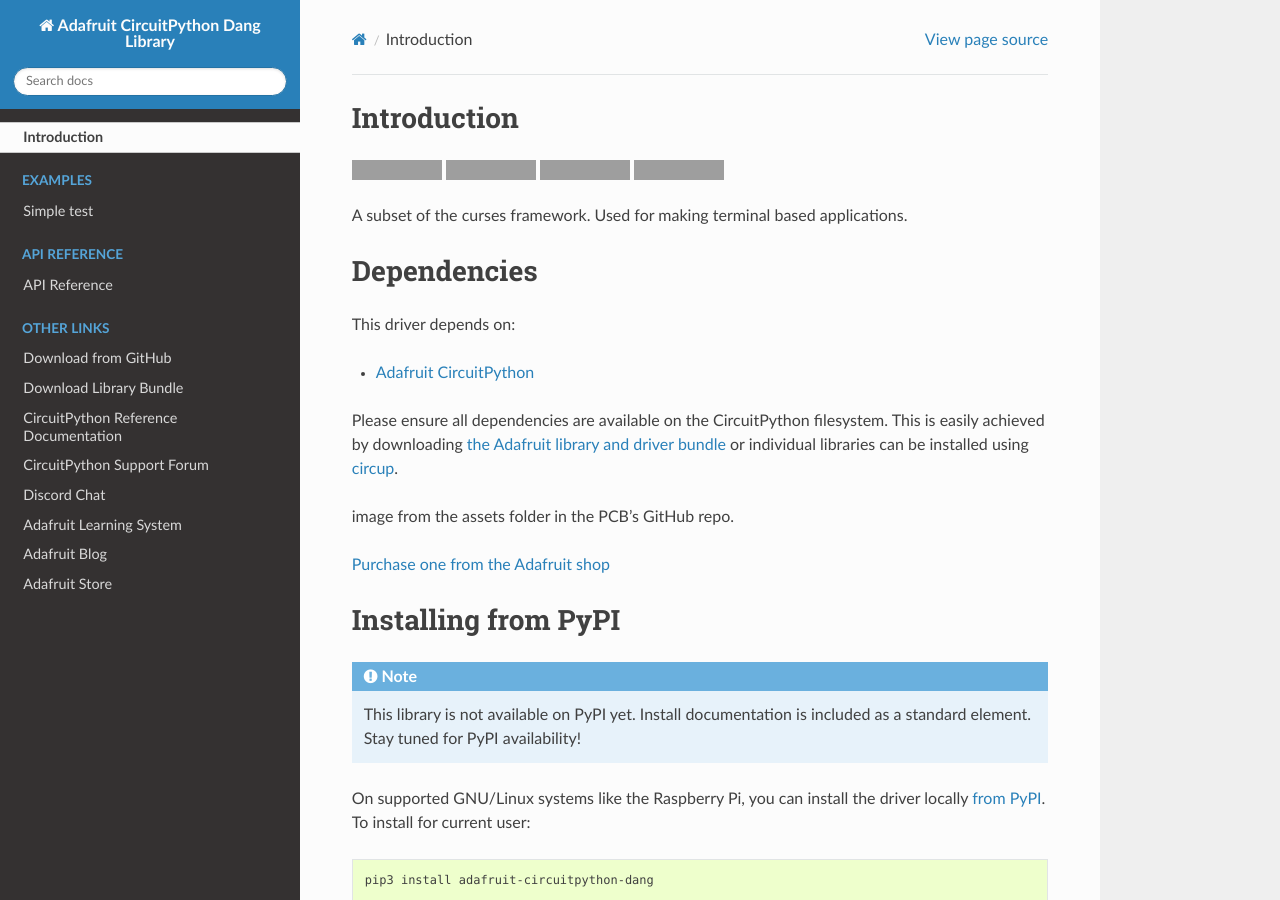
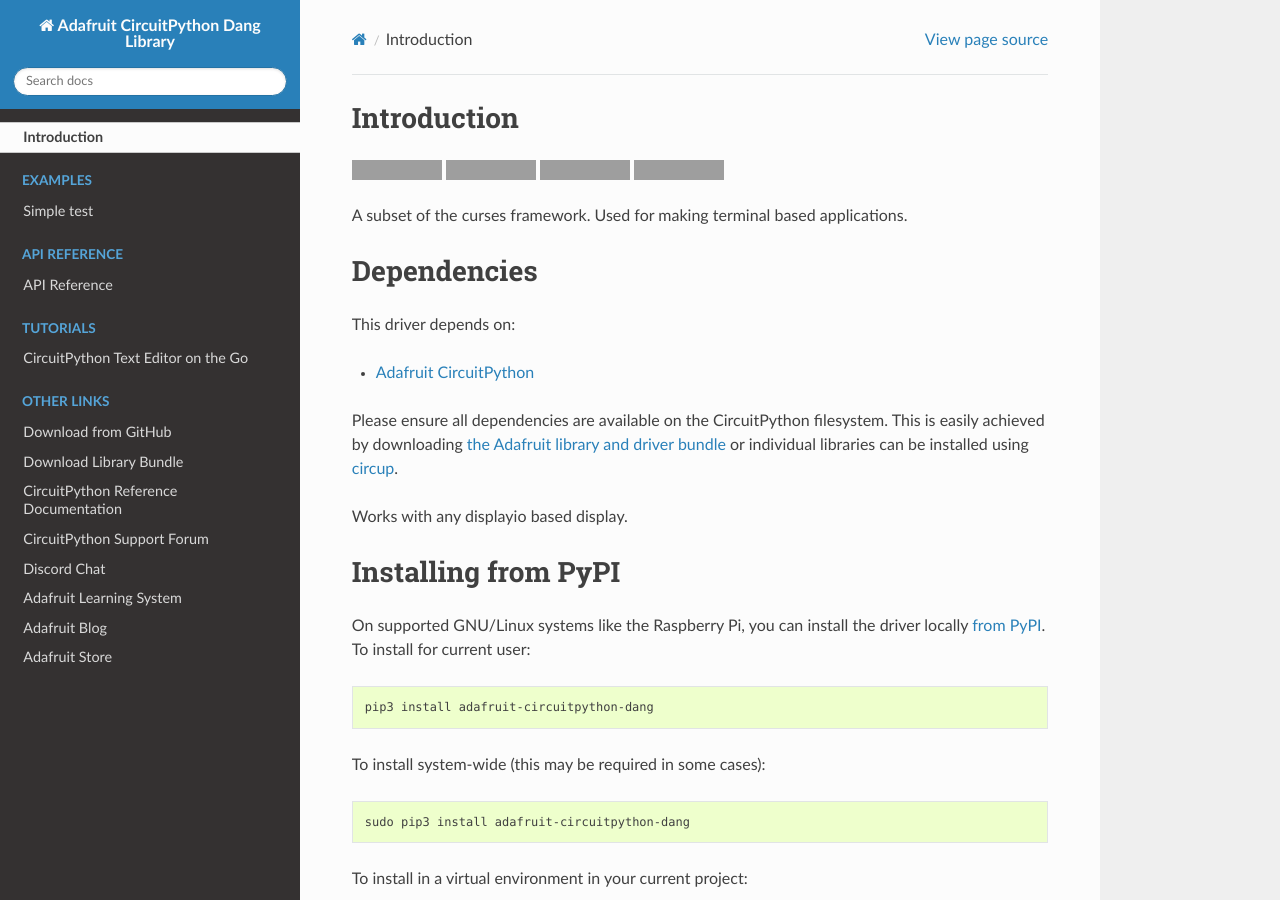
Before and after one commit to adafruit/Adafruit_CircuitPython_Dang, a Sphinx documentation site: the page built from docs/index.rst, in a window 1280 px wide and 900 px high. Built offline with Sphinx 7.4.7 and the Read the Docs theme 3.1.0, drawn with Linux system fonts in a browser that asks for light colours; some of the changed text lies outside the part shown; grey boxes are pictures that could not be loaded.

Commit message:
fix docs build

```diff
--- a/README.rst
+++ b/README.rst
@@ -37,18 +37,10 @@
 `circup <https://github.com/adafruit/circup>`_.
 
 
-
-.. todo:: Describe the Adafruit product this library works with. For PCBs, you can also add the
-image from the assets folder in the PCB's GitHub repo.
-
-`Purchase one from the Adafruit shop <http://www.adafruit.com/products/>`_
+Works with any displayio based display.
 
 Installing from PyPI
 =====================
-.. note:: This library is not available on PyPI yet. Install documentation is included
-   as a standard element. Stay tuned for PyPI availability!
-
-.. todo:: Remove the above note if PyPI version is/will be available at time of release.
 
 On supported GNU/Linux systems like the Raspberry Pi, you can install the driver locally `from
 PyPI <https://pypi.org/project/adafruit-circuitpython-dang/>`_.
--- a/docs/index.rst
+++ b/docs/index.rst
@@ -24,14 +24,11 @@
 .. toctree::
     :caption: Tutorials
 
-.. todo:: Add any Learn guide links here. If there are none, then simply delete this todo and leave
-    the toctree above for use later.
+    CircuitPython Text Editor on the Go <https://learn.adafruit.com/circuitpython-text-editor-on-the-go/overview>
 
 .. toctree::
     :caption: Related Products
 
-.. todo:: Add any product links here. If there are none, then simply delete this todo and leave
-    the toctree above for use later.
 
 .. toctree::
     :caption: Other Links
```
